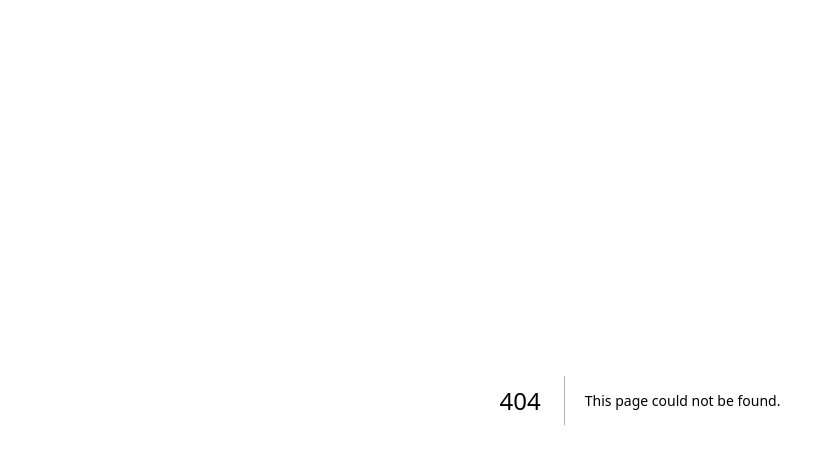
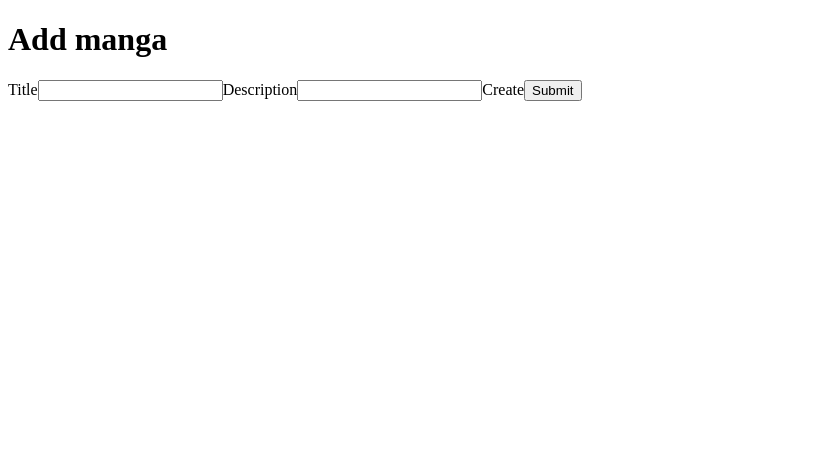
Before and after one commit to cl1ckname/micromango-client, a Next.js app: page /catalog/add in a window 1280 px wide. Before the commit this address had no page. Shown: the top 464 px of the page, without its empty margins (0-835 px from the left). Built offline with nearby package versions, Linux system fonts and the light colour scheme.

Commit message:
add create manga form

```diff
--- a/src/dto/catalog.ts
+++ b/src/dto/catalog.ts
@@ -5,3 +5,9 @@ export interface MangaResponse {
     description: string
     chapterNumber: number
 }
+
+export interface CreateManga {
+    title: string
+    description: string
+    cover: string
+}
--- /dev/null
+++ b/src/pages/catalog/add/index.tsx
@@ -0,0 +1,42 @@
+import {FormEvent, useState} from "react";
+
+interface AddMangaProps {
+    host: string
+}
+export const getStaticProps = (_: any) => {
+    const host =  process.env["SERVER_ADDR"]
+    if (!host) {
+        console.warn("invalid host: " + host)
+    }
+    return {
+        props: { host }
+    }
+}
+export default function AddManga(props: AddMangaProps) {
+    const [title, setTitle] = useState('')
+    const [description, setDescription] = useState('')
+
+    const createManga = async (e: FormEvent) => {
+        e.preventDefault()
+        await fetch(props.host + "/api/catalog", {
+            method: "POST",
+            headers: new Headers({
+                "content-type": "application/json"
+            }),
+            mode: "cors",
+            body: JSON.stringify({title, description})
+        })
+    }
+
+    return <>
+        <h1>Add manga</h1>
+        <form onSubmit={createManga}>
+            <label>Title</label>
+            <input type="text" value={title} onChange={e => setTitle(e.target.value)}/>
+            <label>Description</label>
+            <input type="text" value={description} onChange={e => setDescription(e.target.value)}/>
+            <label>Create</label>
+            <input type="submit"/>
+        </form>
+    </>
+}
--- a/src/pages/catalog/index.tsx
+++ b/src/pages/catalog/index.tsx
@@ -24,6 +24,7 @@ export async function getServerSideProps() {
 export default function Home(props: HomeProps) {
     return (
         <main className="flex min-h-screen flex-col items-center justify-between p-24">
+            <a href="/catalog/add">Add manga</a>
             <ul>
                 {props.catalog.map((e, i) => <li key={i}>{e.title} - {e.description}</li>)}
             </ul>
```
Also changed, not shown: src/pages/catalog/manga/[id]/index.tsx (added, +19 -0 lines).
